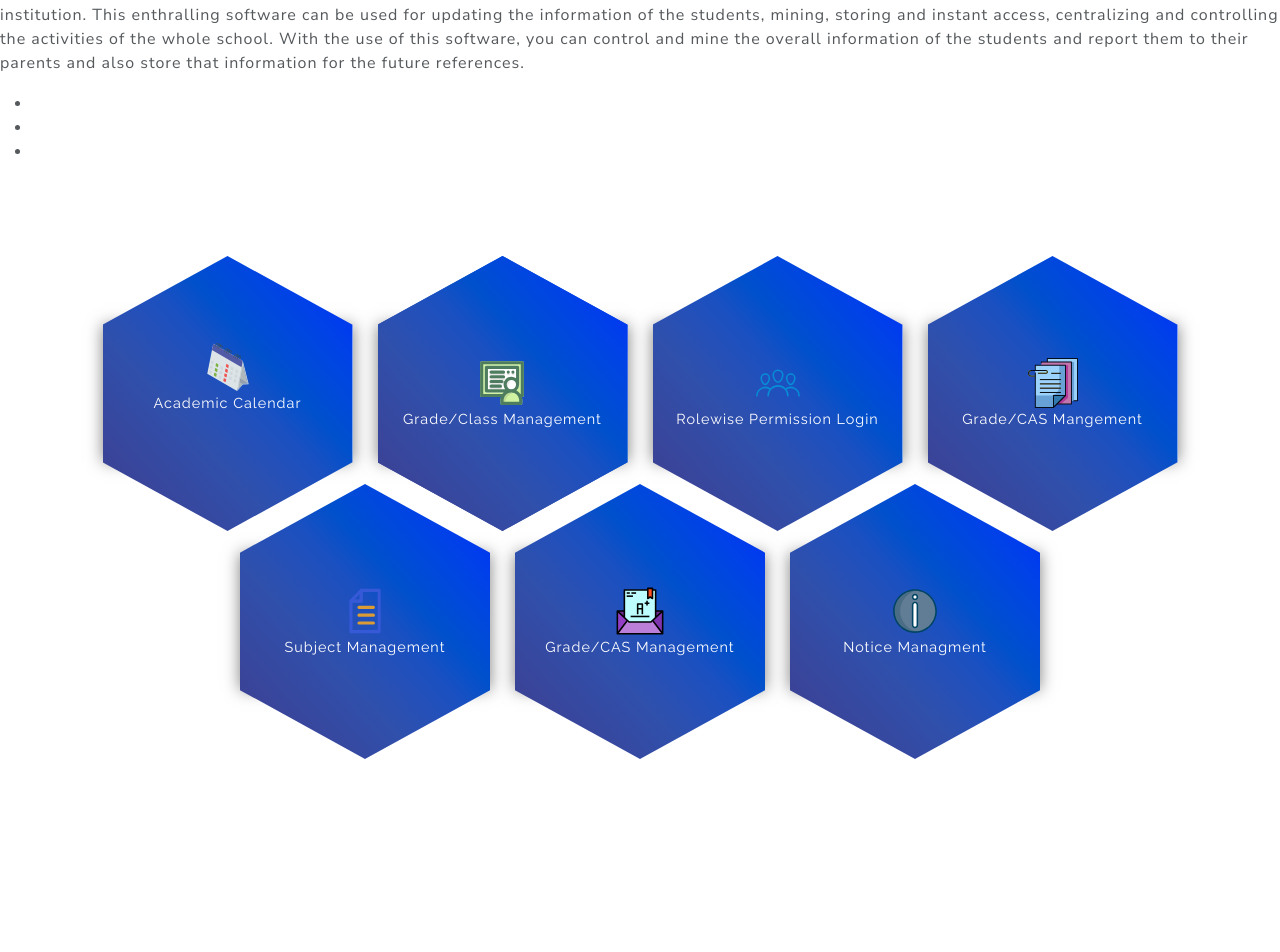
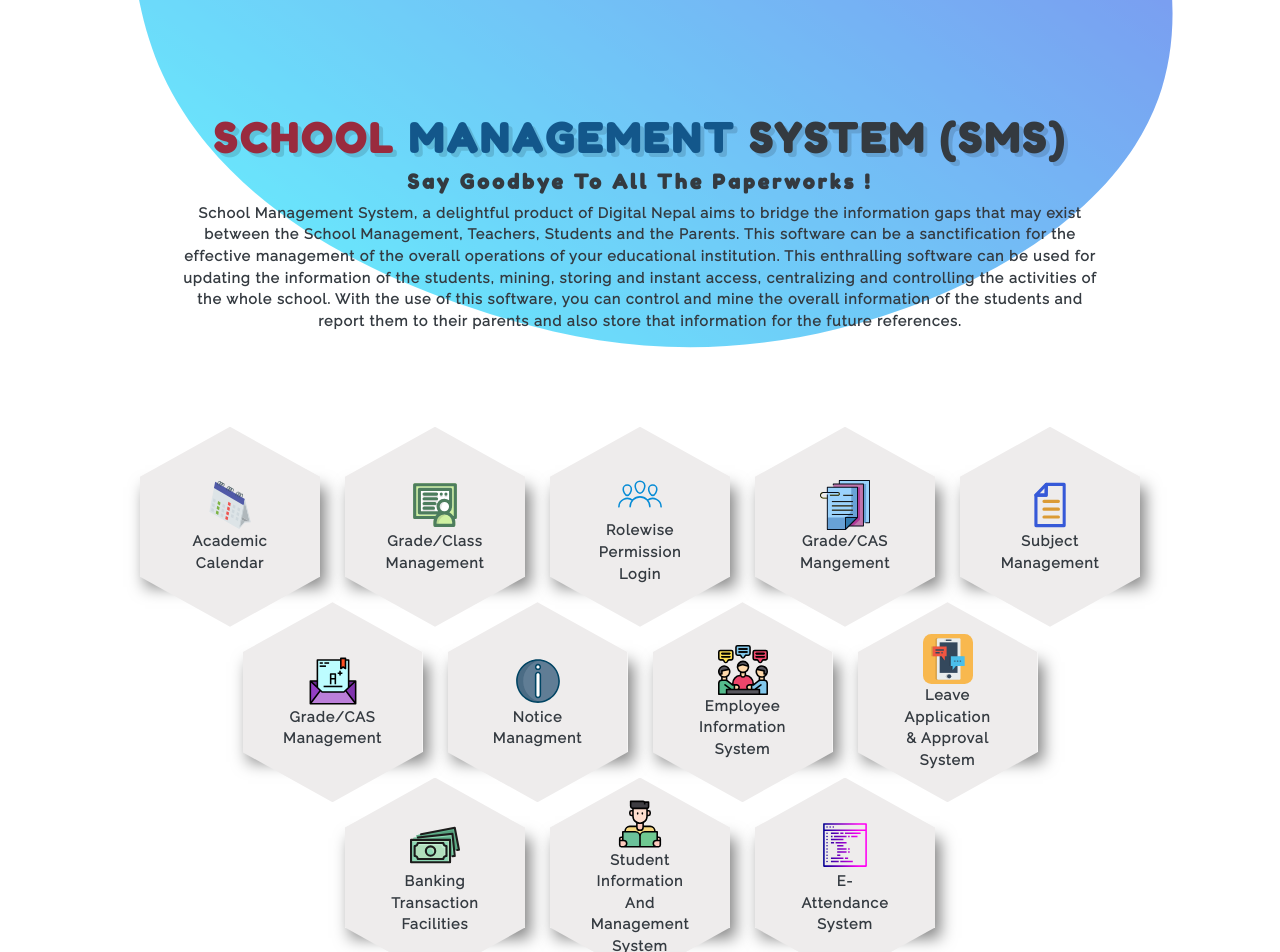
Before and after one commit to john-subba/react-school-management, a React (Create React App) app in the folder client/: page / in a window 1280 px wide. Shown: the part 1380-2332 px from the top of the page. Before the commit the page ends 2139 px from the top, so only its background shows below. Built offline with nearby package versions, Linux system fonts and the light colour scheme; a web font is replaced by a local one.

Commit message:
honey comb

```diff
--- a/client/src/components/layout/HomeBody.js
+++ b/client/src/components/layout/HomeBody.js
@@ -4,8 +4,9 @@ import BodyImg2nd from '../../assets/about-us.svg';
 import DigitalSvg from '../../assets/about/digital.svg';
 import SyncSvg from '../../assets/about/sync.svg';
 import SystemSvg from '../../assets/about/system-update.svg';
+import { Button, Container } from 'react-bootstrap';
+import HonyComb from './HonyComb.js';
 import Blob from '../../assets/about/blob.svg';
-import { Button, Container } from 'react-bootstrap';
 
 const HomeBody = () => {
   return (
@@ -56,7 +57,6 @@ const HomeBody = () => {
         />
       </div>
       <div className='body-second-part'>
-        <img src={Blob} alt='blob' className='blob-svg' />
         <img src={BodyImg2nd} alt='body-2nd-img' />
         <div className='body-second-details'>
           <h2 className='about-us-header'>About us</h2>
@@ -67,7 +67,7 @@ const HomeBody = () => {
           </p>
           <div className='about-perks'>
             <div className='digital-perk perk'>
-              <div className='gradient-hover'></div>
+              <div className='gradient-hover-perk'></div>
               <img src={DigitalSvg} alt='digitalize' className='perk-svg' />
               <h5 className='perk-header'>Digitalize</h5>
               <p className='perk-text'>
@@ -75,7 +75,7 @@ const HomeBody = () => {
               </p>
             </div>
             <div className='system-perk perk'>
-              <div className='gradient-hover'></div>
+              <div className='gradient-hover-perk'></div>
               <img src={SystemSvg} alt='systemize' className='perk-svg' />
               <h5 className='perk-header'>Systemize</h5>
               <p className='perk-text'>
@@ -84,7 +84,7 @@ const HomeBody = () => {
               </p>
             </div>
             <div className='sync-perk perk'>
-              <div className='gradient-hover'></div>
+              <div className='gradient-hover-perk'></div>
               <img src={SyncSvg} alt='syncronize' className='perk-svg' />
               <h5 className='perk-header'>Synchronize</h5>
               <p className='perk-text'>
@@ -95,31 +95,28 @@ const HomeBody = () => {
           </div>
         </div>
       </div>
+      <div className='blob-container'>
+        <img src={Blob} alt='blob' className='blob-svg' />
+      </div>
       <div className='body-third-part'>
-        <div className='sms-text'>
-          <h2>School Mangement System (SMS)</h2>
-          <p>Say Goodbye to all the papers.</p>
-          <p>
-            School Management System, a delightful product of Digital Nepal aims
-            to bridge the information gaps that may exist between the School
-            Management, Teachers, Students and the Parents. This software can be
-            a sanctification for the effective management of the overall
-            operations of your educational institution. This enthralling
-            software can be used for updating the information of the students,
-            mining, storing and instant access, centralizing and controlling the
-            activities of the whole school. With the use of this software, you
-            can control and mine the overall information of the students and
-            report them to their parents and also store that information for the
-            future references.
-          </p>
-        </div>
-        <div className='sms-honeycomb'>
-          <ul id='hexGrid'>
-            <li className='hex-shape'></li>
-            <li className='hex-shape'></li>
-            <li className='hex-shape'></li>
-          </ul>
-        </div>
+        <h2>
+          <span style={{ color: '#992b3e' }}>School</span>{' '}
+          <span style={{ color: '#13578b' }}>Management</span> System (SMS)
+        </h2>
+        <h6>Say Goodbye to all the paperworks !</h6>
+        <p>
+          School Management System, a delightful product of Digital Nepal aims
+          to bridge the information gaps that may exist between the School
+          Management, Teachers, Students and the Parents. This software can be a
+          sanctification for the effective management of the overall operations
+          of your educational institution. This enthralling software can be used
+          for updating the information of the students, mining, storing and
+          instant access, centralizing and controlling the activities of the
+          whole school. With the use of this software, you can control and mine
+          the overall information of the students and report them to their
+          parents and also store that information for the future references.
+        </p>
+        <HonyComb />
       </div>
     </div>
   );
--- a/client/src/components/layout/HonyComb.js
+++ b/client/src/components/layout/HonyComb.js
@@ -14,69 +14,104 @@ import Website from '../../assets/honeycomb/website.svg';
 
 const HonyComb = () => {
   return (
+    <div
+      style={{
+        paddingBottom: '8rem',
+      }}
+    >
       <ul className='honeycomb'>
         <li className='honeycomb-cell'>
-        <div className='gradient-background'></div>
-        <div
-          style={{
-            marginBottom: '2rem',
-          }}
-        >
+          <div className='honeycomb-background'></div>
+          <div>
             <img src={Calendar} alt='' />
             <p className='honeycomb-text'>Academic Calendar</p>
           </div>
         </li>
         <li className='honeycomb-cell'>
-        <div className='gradient-background'></div>
-        <div className='gradient-background'></div>
+          <div className='honeycomb-background'></div>
           <div>
             <img src={Class} alt='' />
             <p className='honeycomb-text'>Grade/Class Management</p>
           </div>
         </li>
         <li className='honeycomb-cell'>
-        <div className='gradient-background'></div>
+          <div className='honeycomb-background'></div>
           <div>
             <img src={Company} alt='' />
             <p className='honeycomb-text'>Rolewise Permission Login</p>
           </div>
         </li>
         <li className='honeycomb-cell'>
-        <div className='gradient-background'></div>
+          <div className='honeycomb-background'></div>
           <div>
             <img src={Files} alt='' />
             <p className='honeycomb-text'>Grade/CAS Mangement</p>
           </div>
         </li>
         <li className='honeycomb-cell'>
-        <div className='gradient-background'></div>
+          <div className='honeycomb-background'></div>
           <div>
             <img src={Form} alt='' />
             <p className='honeycomb-text'>Subject Management</p>
           </div>
         </li>
         <li className='honeycomb-cell'>
-        <div className='gradient-background'></div>
+          <div className='honeycomb-background'></div>
           <div>
             <img src={GradeSheet} alt='' />
             <p className='honeycomb-text'>Grade/CAS management</p>
           </div>
         </li>
         <li className='honeycomb-cell'>
-        <div className='gradient-background'></div>
+          <div className='honeycomb-background'></div>
           <div>
             <img src={Info} alt='' />
             <p className='honeycomb-text'>Notice Managment</p>
           </div>
         </li>
-      {/* <li className='honeycomb-cell'>
-        <div className='gradient-background'></div>
+        <li className='honeycomb-cell'>
+          <div className='honeycomb-background'></div>
           <div>
             <img src={Meeting} alt='' />
             <p className='honeycomb-text'>Employee Information System</p>
           </div>
-      </li> */}
+        </li>
+        <li className='honeycomb-cell'>
+          <div className='honeycomb-background'></div>
+          <div>
+            <img src={Mobile} alt='' />
+            <p className='honeycomb-text'>
+              Leave Application & Approval System
+            </p>
+          </div>
+        </li>
       </ul>
+      <ul className='honeycomb'>
+        <li className='honeycomb-cell'>
+          <div className='honeycomb-background'></div>
+          <div>
+            <img src={Money} alt='' />
+            <p className='honeycomb-text'>Banking Transaction Facilities</p>
+          </div>
+        </li>
+        <li className='honeycomb-cell'>
+          <div className='honeycomb-background'></div>
+          <div>
+            <img src={StudentReading} alt='' />
+            <p className='honeycomb-text'>
+              Student Information And Management system
+            </p>
+          </div>
+        </li>
+        <li className='honeycomb-cell'>
+          <div className='honeycomb-background'></div>
+          <div>
+            <img src={Website} alt='' />
+            <p className='honeycomb-text'>E-Attendance System</p>
+          </div>
+        </li>
+      </ul>
+    </div>
   );
 };
 
--- a/client/src/components/layout/screens/HomeScreen.js
+++ b/client/src/components/layout/screens/HomeScreen.js
@@ -1,14 +1,12 @@
 import React from 'react';
 import Header from '../Header';
 import HomeBody from '../HomeBody';
-import HonyComb from '../HonyComb';
 
 const HomeScreen = () => {
   return (
     <div>
       <Header />
       <HomeBody />
-      <HonyComb />
     </div>
   );
 };
--- a/client/src/index.css
+++ b/client/src/index.css
@@ -84,7 +84,7 @@ body {
 
 /*second Part*/
 .body-second-part {
-  margin-top: 6rem;
+  margin-top: 7rem;
   display: grid;
   grid-template-columns: 0.5fr 1fr;
   gap: 1rem;
@@ -94,12 +94,12 @@ body {
 .about-us-header {
   font-family: 'Fredoka One', cursive;
   color: #343a40;
+  text-shadow: 4px 4px #00000021;
   font-size: 2.5rem;
 }
 
 .body-second-details {
   padding-top: 3rem;
-  position: relative;
 }
 
 .body-second-details p {
@@ -118,7 +118,7 @@ body {
 .blob-svg {
   position: absolute;
   z-index: -1;
-  bottom: -200px;
+  bottom: -750px;
   opacity: 0.6;
 }
 
@@ -138,11 +138,11 @@ body {
   background-color: #fff;
   border-radius: 20px;
   box-shadow: 0 5px 10px rgba(0, 0, 0, 0.5);
+  position: relative;
   transition: 0.3s ease-in-out;
-  position: relative;
 }
 
-.gradient-hover {
+.gradient-hover-perk {
   background-image: linear-gradient(
     to right top,
     #3d3d8c,
@@ -167,7 +167,11 @@ body {
   transition: 0.3s ease-in-out;
 }
 
-.perk:hover > .gradient-hover {
+.perk {
+  z-index: 1;
+}
+
+.perk:hover > .gradient-hover-perk {
   opacity: 1;
 }
 
@@ -217,7 +221,44 @@ body {
   z-index: 1;
 }
 
+.blob-container {
+  position: relative;
+}
+
 /*Third Part*/
+.body-third-part {
+  margin: 3rem 4rem;
+  display: flex;
+  flex-direction: column;
+  justify-content: center;
+  align-items: center;
+  margin-top: 14rem !important;
+}
+
+.body-third-part h2 {
+  font-family: 'Fredoka One', cursive;
+  color: #343a40;
+  font-size: 2.5rem;
+  text-shadow: 4px 4px #00000021;
+}
+
+.body-third-part h6 {
+  font-family: 'Fredoka One', cursive;
+  color: #343a40;
+  font-size: 1.25rem;
+  text-transform: capitalize;
+}
+
+.body-third-part p {
+  font-family: 'Raleway', sans-serif;
+  color: #343a40;
+  font-size: 0.9rem;
+  text-align: center;
+  margin: 0 7rem;
+  font-weight: bold;
+}
+
+/*Honey comb grid part*/
 .honeycomb {
   display: flex;
   flex-wrap: wrap;
@@ -232,14 +273,14 @@ body {
 
 .honeycomb-cell {
   flex: 0 0 250px;
-  max-width: 250px;
-  height: 137.5px;
-  margin: 65.4px 12.5px 25px;
+  max-width: 180px;
+  height: 100px;
+  margin: 65.4px 12.5px 10px;
   position: relative;
   padding: 0.5rem;
   text-align: center;
   z-index: 1;
-  box-shadow: 0 0 15px rgba(0, 0, 0, 0.5);
+  box-shadow: 5px 10px 15px rgba(0, 0, 0, 0.5);
   display: flex;
   flex-direction: column;
   justify-content: center;
@@ -251,7 +292,7 @@ body {
   width: 50px;
 }
 
-.gradient-background {
+.gradient-hover-honeycomb {
   background-image: linear-gradient(
     to right top,
     #3d3d8c,
@@ -267,6 +308,10 @@ body {
     #0035f4,
     #0022ff
   );
+}
+
+.honeycomb-background {
+  background-color: #eeecec;
   position: absolute;
   width: 100%;
   height: 100%;
@@ -280,7 +325,7 @@ body {
   font-family: 'Raleway', sans-serif;
   font-size: 0.9rem;
   margin-bottom: 0;
-  color: #fff;
+  color: #343a40;
 }
 
 .honeycomb-cell::before,
@@ -290,7 +335,7 @@ body {
 
 .honeycomb-cell::before,
 .honeycomb-cell::after,
-.gradient-background {
+.honeycomb-background {
   top: -50%;
   left: 0;
   width: 100%;
```
Lines whose indentation alone changed are shown as unchanged.
